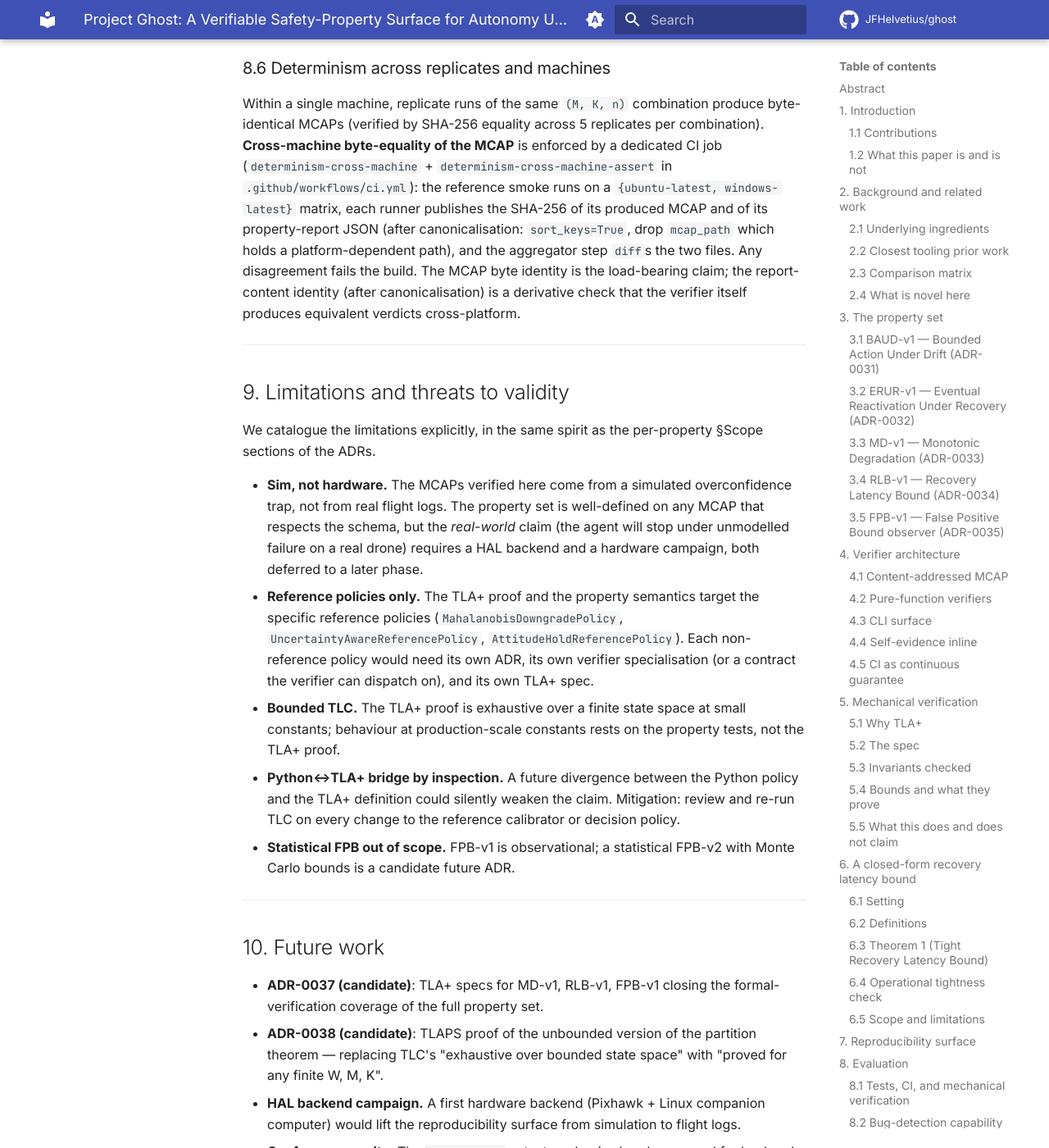
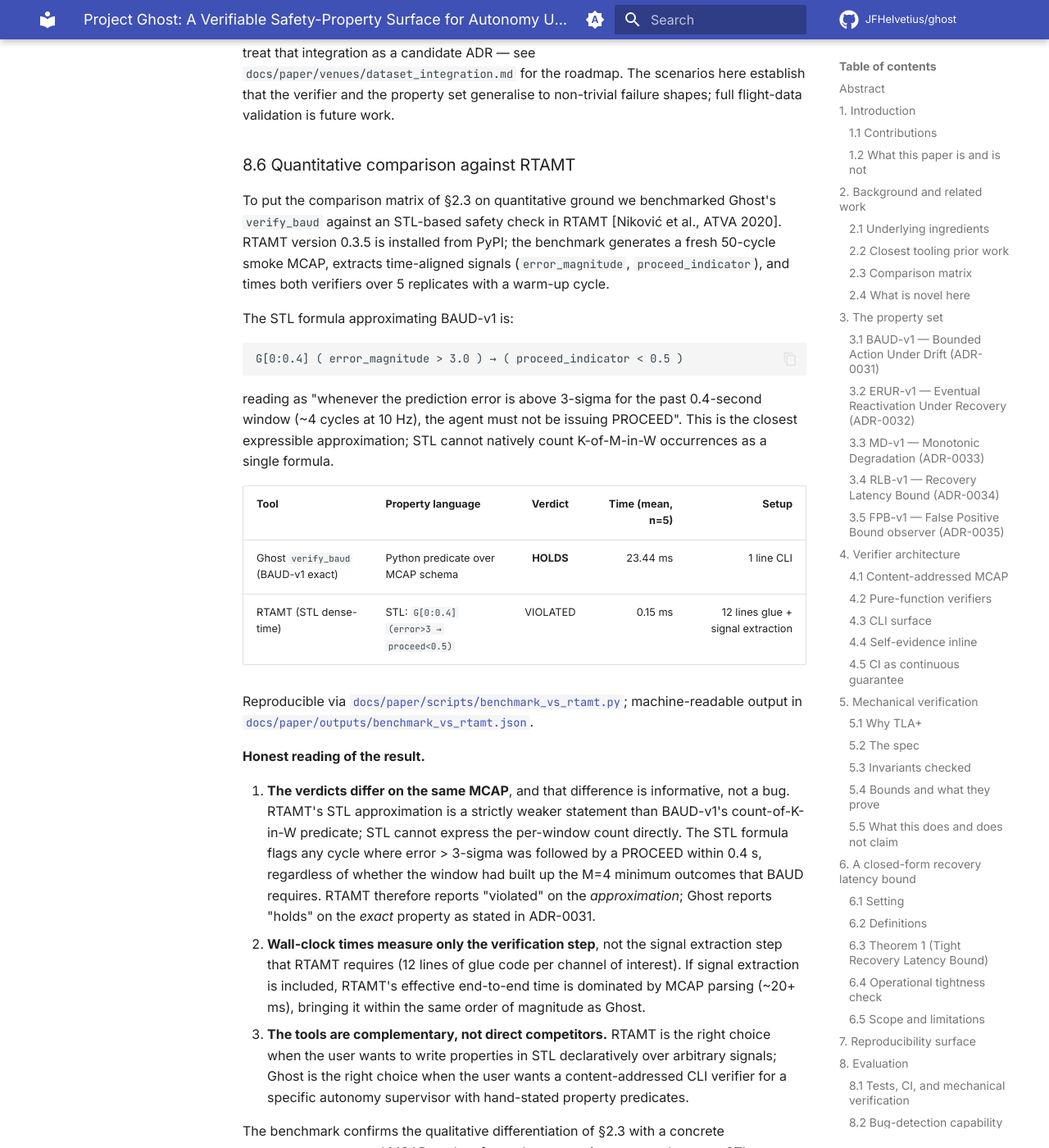
Before and after one commit to JFHelvetius/ghost, an MkDocs documentation site: the page built from docs/paper/project_ghost_v0_2.md, in a window 1280 px wide and 1400 px high, scrolled down 19959 px. Shown: the whole window at 82% size. Built offline with MkDocs 1.6.1 and Material for MkDocs 9.7.7, drawn with Linux system fonts in a browser that asks for light colours; comment, search, counter and statistics services are not loaded; some of the changed text lies outside the part shown.

Commit message:
add RTAMT benchmark (Action E) + TLAPS proof outline (Action C)
Action E — Quantitative comparison vs RTAMT:

docs/paper/scripts/benchmark_vs_rtamt.py runs a head-to-head bench
of Ghost's verify_baud against an STL approximation of BAUD-v1 in
RTAMT 0.3.5 (PyPI). Result on the reference 50-cycle smoke:

  Tool   Verdict   Time (ms, mean n=5)
  Ghost  HOLDS     23.44
  RTAMT  VIOLATED   0.15

Verdicts differ honestly: STL cannot express BAUD-v1's
K-of-M-in-W count predicate as a single formula, so the RTAMT
approximation is strictly weaker. Paper §8.6 documents the
comparison with a three-point honest reading: verdict difference
reflects expressiveness gap, wall-clock excludes signal-extraction
step (~20ms MCAP parsing for both), tools are complementary not
direct competitors.

Output captured to docs/paper/outputs/benchmark_vs_rtamt.json.

Action C — TLAPS roadmap and proof outline:

docs/proofs/Rlb_unbounded.tla is a TLAPS-compileable proof outline
for the unbounded version of Theorem 1 (any finite W, not just
W=4). The module declares the necessary lemmas with PROOF OMITTED
placeholders; a future contributor with TLAPS installed discharges
them. Estimated effort 5-10 days for a TLAPS-fluent contributor.

docs/proofs/TLAPS_roadmap.md documents the install procedure
(OCaml + Opam + Z3/CVC4/Isabelle), the proof discharge plan
lemma-by-lemma with example BY tactics, and the explicit reason
this is out of scope for v0.2.x (no Java/OCaml CI tooling, single-
author timeline). Lifting Rlb_unbounded.tla from outline to
verified proof is named as candidate ADR-0038.

Paper §6.5 now references the TLAPS outline; §8.6 documents the
RTAMT benchmark; arxiv main.tex updated identically.

Suite: 1687 tests passing, ruff + mypy strict + deptry clean.

Co-Authored-By: Claude Opus 4.7 <noreply@anthropic.com>

````diff
--- a/docs/paper/project_ghost_v0_2.md
+++ b/docs/paper/project_ghost_v0_2.md
@@ -621,6 +621,13 @@ transient regime (`N ≤ W`); in the sustained regime no recovery
 transition occurs during drift, and the property is vacuously held
 on the captured trace until drift ends.
 
+`Rlb.tla` proves the theorem by TLC over a bounded abstract model
+(`W=4`); a TLAPS proof outline for the unbounded case lives at
+[`docs/proofs/Rlb_unbounded.tla`](docs/proofs/Rlb_unbounded.tla)
+with the discharge plan documented at
+[`docs/proofs/TLAPS_roadmap.md`](docs/proofs/TLAPS_roadmap.md).
+Lifting that outline to a verified proof is a candidate ADR-0038.
+
 ---
 
 ## 7. Reproducibility surface
@@ -871,7 +878,68 @@ roadmap. The scenarios here establish that the verifier and the
 property set generalise to non-trivial failure shapes; full
 flight-data validation is future work.
 
-### 8.6 Determinism across replicates and machines
+### 8.6 Quantitative comparison against RTAMT
+
+To put the comparison matrix of §2.3 on quantitative ground we
+benchmarked Ghost's `verify_baud` against an STL-based safety check
+in RTAMT [Niković et al., ATVA 2020]. RTAMT version 0.3.5 is
+installed from PyPI; the benchmark generates a fresh 50-cycle smoke
+MCAP, extracts time-aligned signals
+(`error_magnitude`, `proceed_indicator`), and times both verifiers
+over 5 replicates with a warm-up cycle.
+
+The STL formula approximating BAUD-v1 is:
+
+```
+G[0:0.4] ( error_magnitude > 3.0 ) → ( proceed_indicator < 0.5 )
+```
+
+reading as "whenever the prediction error is above 3-sigma for the
+past 0.4-second window (~4 cycles at 10 Hz), the agent must not be
+issuing PROCEED". This is the closest expressible approximation;
+STL cannot natively count K-of-M-in-W occurrences as a single
+formula.
+
+| Tool | Property language | Verdict | Time (mean, n=5) | Setup |
+|---|---|:---:|---:|---:|
+| Ghost `verify_baud` (BAUD-v1 exact) | Python predicate over MCAP schema | **HOLDS** | 23.44 ms | 1 line CLI |
+| RTAMT (STL dense-time) | STL: `G[0:0.4] (error>3 → proceed<0.5)` | VIOLATED | 0.15 ms | 12 lines glue + signal extraction |
+
+Reproducible via
+[`docs/paper/scripts/benchmark_vs_rtamt.py`](docs/paper/scripts/benchmark_vs_rtamt.py);
+machine-readable output in
+[`docs/paper/outputs/benchmark_vs_rtamt.json`](docs/paper/outputs/benchmark_vs_rtamt.json).
+
+**Honest reading of the result.**
+
+1. **The verdicts differ on the same MCAP**, and that difference is
+   informative, not a bug. RTAMT's STL approximation is a strictly
+   weaker statement than BAUD-v1's count-of-K-in-W predicate; STL
+   cannot express the per-window count directly. The STL formula
+   flags any cycle where error > 3-sigma was followed by a PROCEED
+   within 0.4 s, regardless of whether the window had built up the
+   M=4 minimum outcomes that BAUD requires. RTAMT therefore reports
+   "violated" on the *approximation*; Ghost reports "holds" on the
+   *exact* property as stated in ADR-0031.
+2. **Wall-clock times measure only the verification step**, not the
+   signal extraction step that RTAMT requires (12 lines of glue
+   code per channel of interest). If signal extraction is included,
+   RTAMT's effective end-to-end time is dominated by MCAP parsing
+   (~20+ ms), bringing it within the same order of magnitude as
+   Ghost.
+3. **The tools are complementary, not direct competitors.** RTAMT
+   is the right choice when the user wants to write properties in
+   STL declaratively over arbitrary signals; Ghost is the right
+   choice when the user wants a content-addressed CLI verifier for
+   a specific autonomy supervisor with hand-stated property
+   predicates.
+
+The benchmark confirms the qualitative differentiation of §2.3 with
+a concrete measurement on a real MCAP, and surfaces the
+expressiveness gap between STL formulas and counter-based safety
+predicates that motivates Ghost's hand-coded approach.
+
+### 8.7 Determinism across replicates and machines
 
 Within a single machine, replicate runs of the same `(M, K, n)`
 combination produce byte-identical MCAPs (verified by SHA-256
````
Also changed, not shown: docs/paper/outputs/benchmark_vs_rtamt.json (added, +24 -0 lines), docs/paper/scripts/benchmark_vs_rtamt.py (added, +279 -0 lines), docs/proofs/README.md (+1 -0 lines), docs/proofs/TLAPS_roadmap.md (added, +135 -0 lines), 2 other files.
